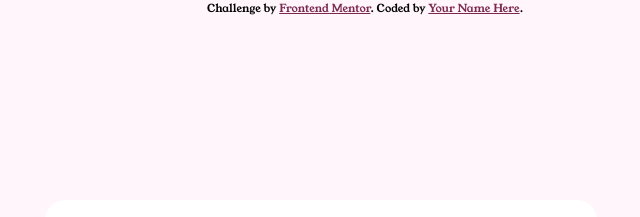
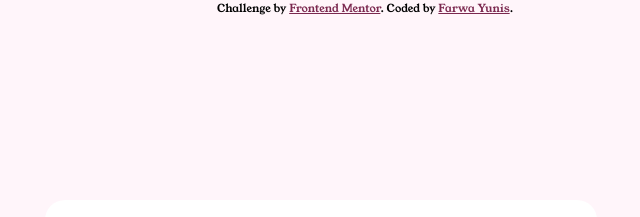
Before and after one commit to farwaayunis/recipe_blog, a plain HTML site: page index.html in a window 1280 px wide. Shown: the top 217 px of the page, 275-915 px from the left. Drawn offline with Linux system fonts and the light colour scheme.

Commit message:
Footer added and developer name also added

```diff
--- a/index.html
+++ b/index.html
@@ -188,9 +188,11 @@ width: 30px;
 </div>
 </article>
 </main>
+<footer>
   <div class="attribution">
     Challenge by <a href="https://www.frontendmentor.io?ref=challenge" target="_blank">Frontend Mentor</a>.
-    Coded by <a href="#">Your Name Here</a>.
+    Coded by <a href="#">Farwa Yunis</a>.
   </div>
+</footer>
 </body>
 </html>
```
